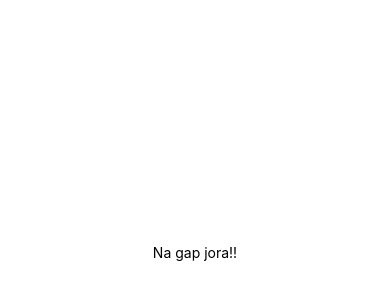
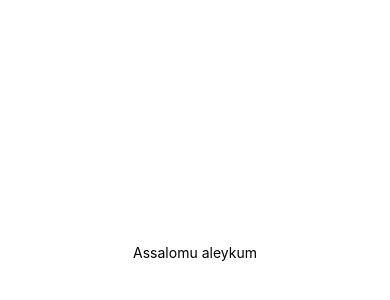
Before and after one commit to Asadbek-Dev/food_delivery, a React Native app: screen / in a window 390 px wide. Shown: the part 170-470 px from the top of the page. Built offline with nearby package versions, Linux system fonts and the light colour scheme.

Commit message:
conncet android emulator

```diff
--- a/App.js
+++ b/App.js
@@ -5,7 +5,7 @@ import { StyleSheet, Text, View } from 'react-native';
 export default function App() {
   return (
     <View style={styles.container}>
-      <Text>Na gap jora!!</Text>
+      <Text>Assalomu aleykum</Text>
       <StatusBar style="auto" />
     </View>
   );
```
